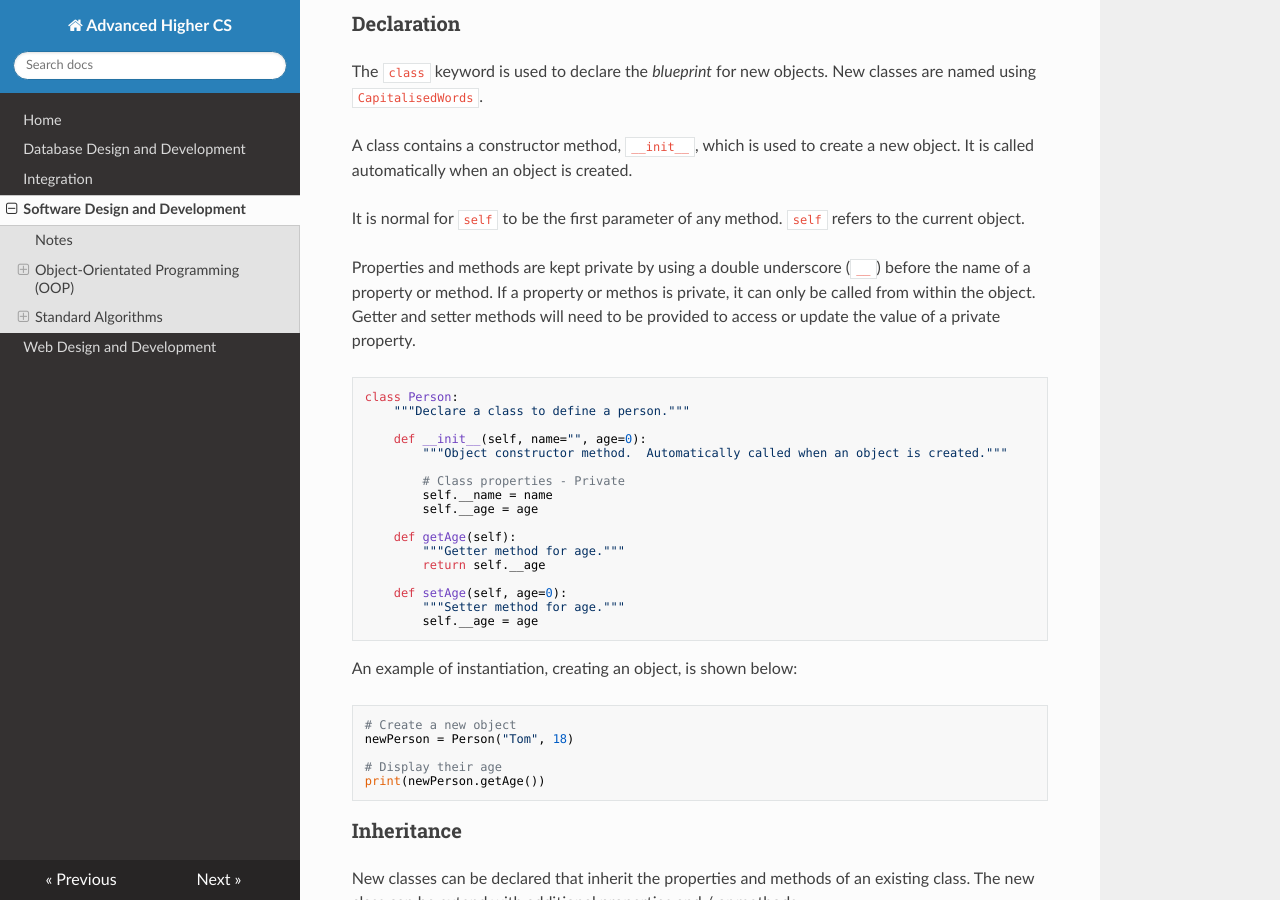
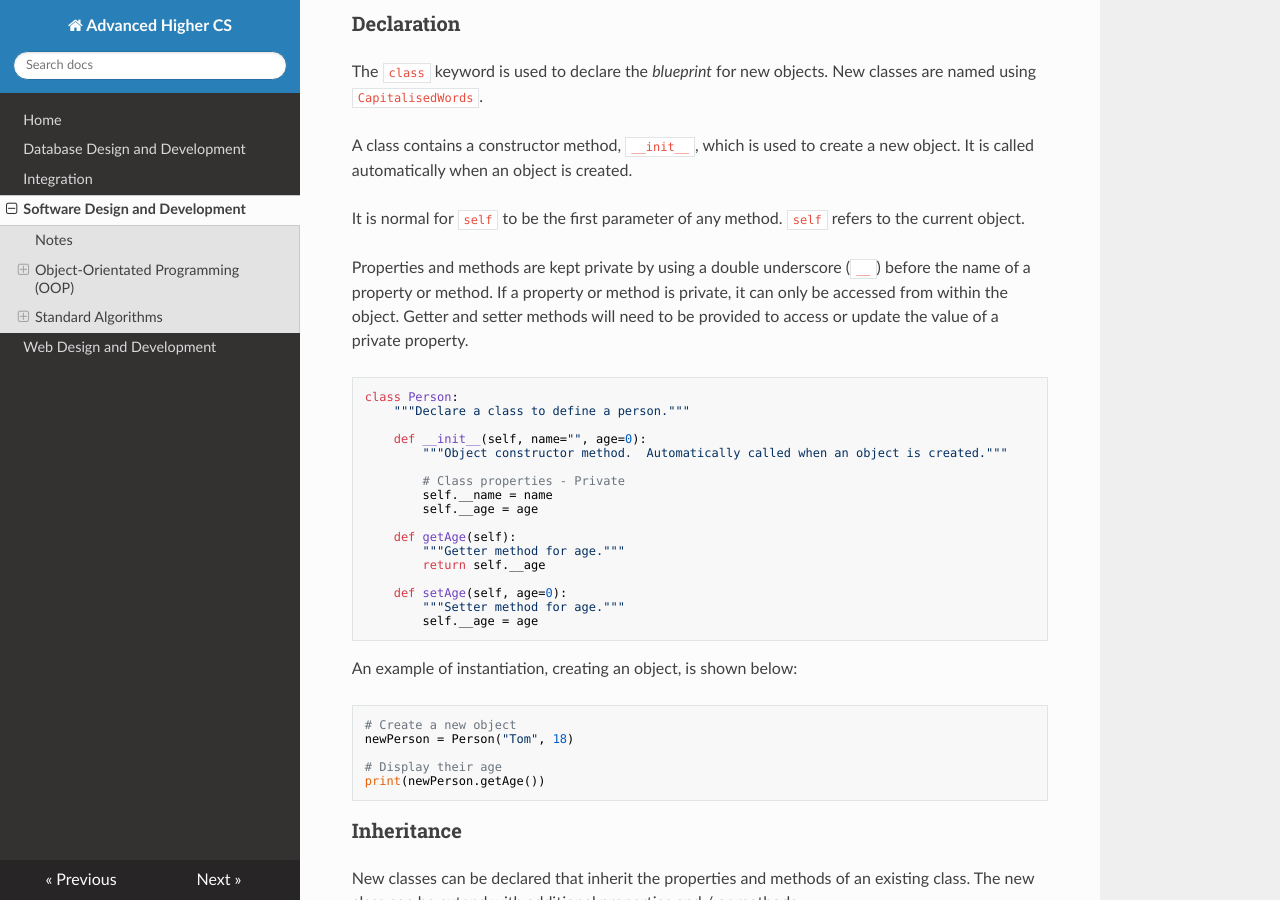
Before and after one commit to MrFriendCS/AH-CS, an MkDocs documentation site: the page built from docs/AH-CS-SDD.md, in a window 1280 px wide and 900 px high, scrolled down 574 px. Built offline with MkDocs 1.6.1, drawn with Linux system fonts in a browser that asks for light colours; nearby versions of some CDN libraries.

Commit message:
Update AH-CS-SDD.md

````diff
--- a/docs/AH-CS-SDD.md
+++ b/docs/AH-CS-SDD.md
@@ -30,7 +30,7 @@ It is called automatically when an object is created.
 It is normal for `self` to be the first parameter of any method.  `self` refers to the current object.
 
 Properties and methods are kept private by using a double underscore (`__`) before the name of a property or method.
-If a property or methos is private, it can only be called from within the object.
+If a property or method is private, it can only be accessed from within the object.
 Getter and setter methods will need to be provided to access or update the value of a private property.
 
 ``` python
````
